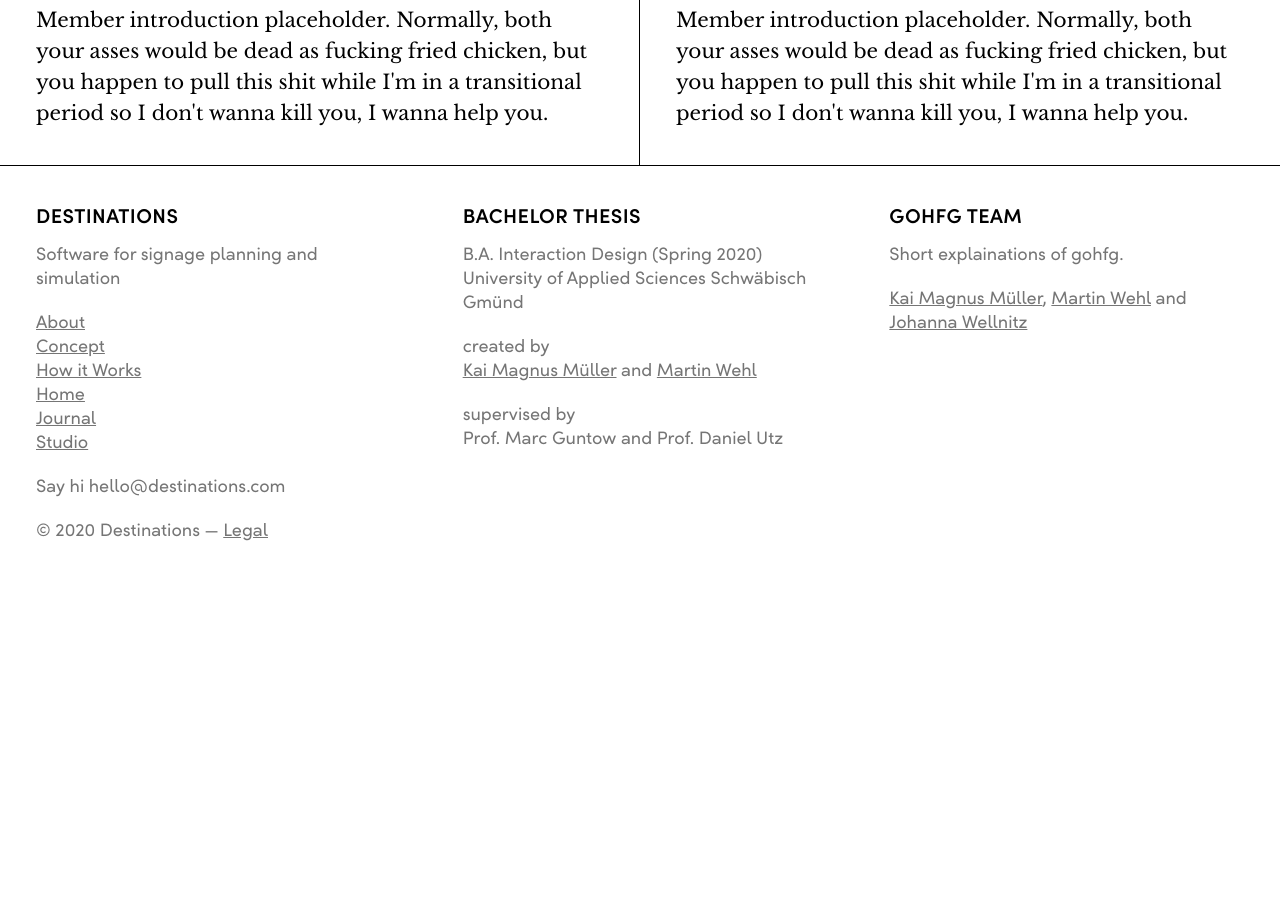
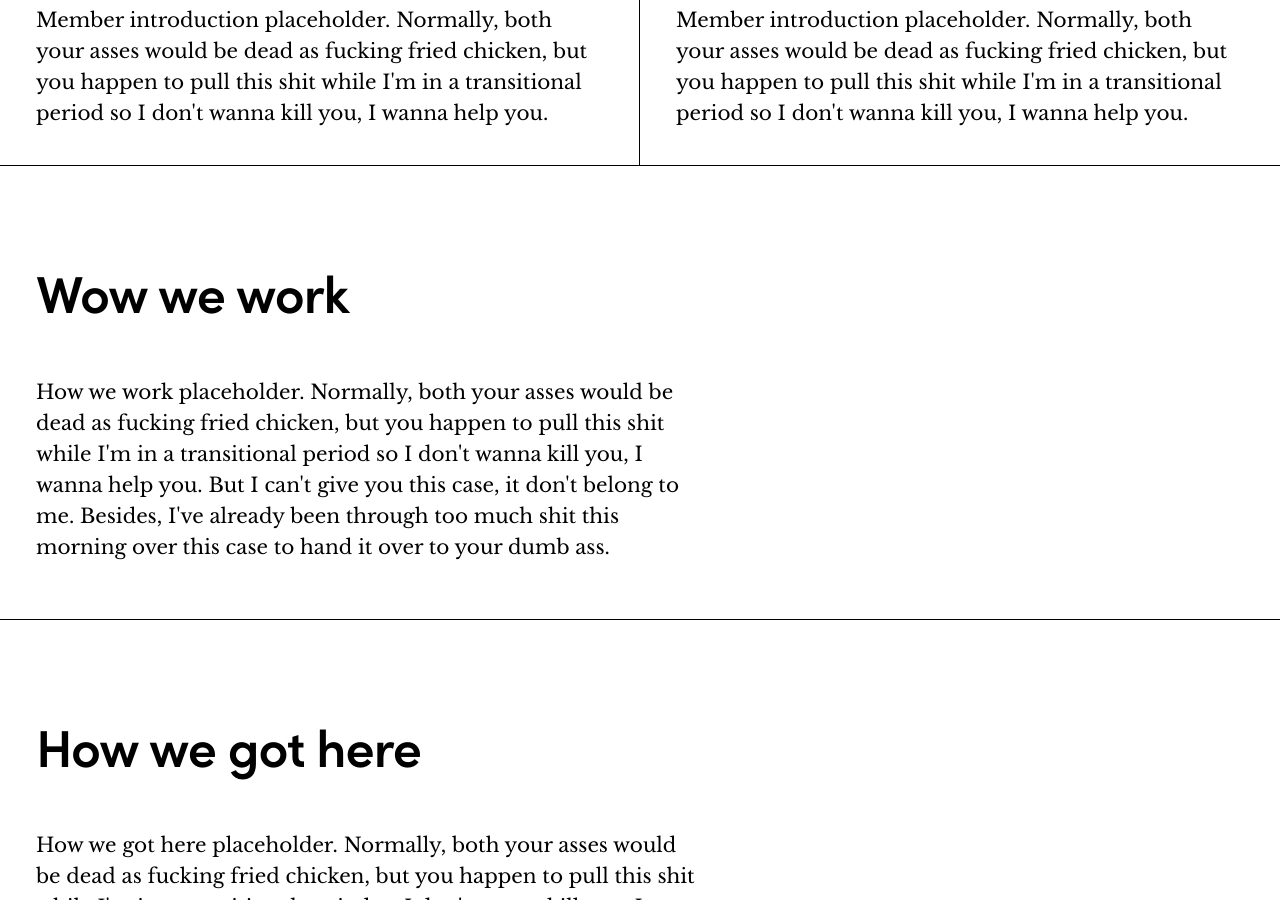
Before and after one commit to The-Destinations-Company/the-destinations-company.github.io, a Jekyll site: the page built from studio.html, in a window 1280 px wide and 900 px high, scrolled down 1763 px. Built offline with Jekyll 4.4.1, drawn with Linux system fonts in a browser that asks for light colours; some web fonts are replaced; before the commit the page ends 2361 px from its top, so only the background shows below that; some of the changed text lies outside the part shown.

Commit message:
added aditional studio page sections

```diff
--- a/studio.html
+++ b/studio.html
@@ -53,4 +53,39 @@ layout: default
         </div>
 
     </section>
+    <section class="section-white">
+        <div class="responsive-wrap">
+            <div class="concept-intro">
+                <div id="" class="">
+                    <div class="title-group">
+                        <h2 class="section-heading text-xlarge-sofia">Wow we work</h2>
+                    </div>
+                    <p class="section-p">How we work placeholder. Normally, both your asses would be dead as
+                        fucking fried chicken, but you happen to pull this shit while I'm in a transitional period so I
+                        don't wanna kill you, I wanna help you. But I can't give you this case, it don't belong to me.
+                        Besides, I've already been through too much shit this morning over this case to hand it over to
+                        your dumb ass.
+                    </p>
+                </div>
+            </div>
+        </div>
+    </section>
+
+    <section class="section-white">
+        <div class="responsive-wrap">
+            <div class="concept-intro">
+                <div id="" class="">
+                    <div class="title-group">
+                        <h2 class="section-heading text-xlarge-sofia">How we got here</h2>
+                    </div>
+                    <p class="section-p">How we got here placeholder. Normally, both your asses would be dead as
+                        fucking fried chicken, but you happen to pull this shit while I'm in a transitional period so I
+                        don't wanna kill you, I wanna help you. But I can't give you this case, it don't belong to me.
+                        Besides, I've already been through too much shit this morning over this case to hand it over to
+                        your dumb ass.
+                    </p>
+                </div>
+            </div>
+        </div>
+    </section>
 </article>
```
